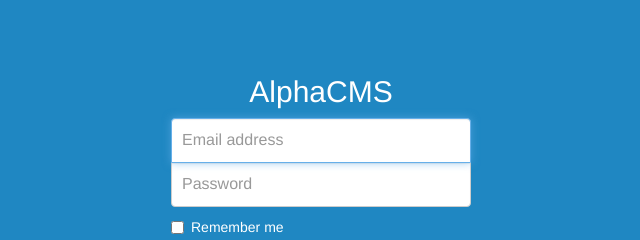
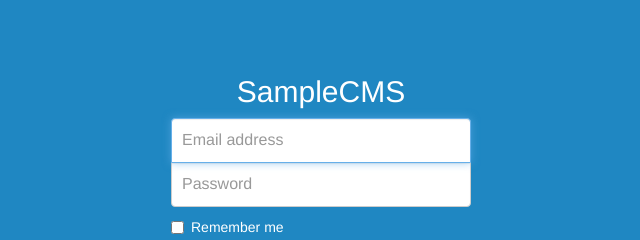
Before and after one commit to Jsmithseo/SampleCMS, a plain HTML site: page login.html in a window 1280 px wide. Shown: the top 240 px of the page, 319-959 px from the left. Drawn offline with nearby package versions, Linux system fonts and the light colour scheme.

Commit message:
Update login.html

```diff
--- a/login.html
+++ b/login.html
@@ -5,7 +5,7 @@
     <meta charset="utf-8">
     <meta http-equiv="X-UA-Compatible" content="IE=edge">
     <meta name="viewport" content="width=device-width, initial-scale=1">
-    <title>Starter Template for Bootstrap</title>
+    <title>Sample CMS</title>
     <!-- Bootstrap core CSS -->
     <link href="css/bootstrap.css" rel="stylesheet">
     <!-- Custom styles for this template -->
@@ -17,7 +17,7 @@
 <div class="container">
 
       <form class="form-signin" action="index.html" method="post">
-        <h2 class="form-signin-heading text-center">AlphaCMS</h2>
+        <h2 class="form-signin-heading text-center">SampleCMS</h2>
         <label for="inputEmail" class="sr-only">Email address</label>
         <input type="email" id="inputEmail" class="form-control" placeholder="Email address" required autofocus>
         <label for="inputPassword" class="sr-only">Password</label>
```
